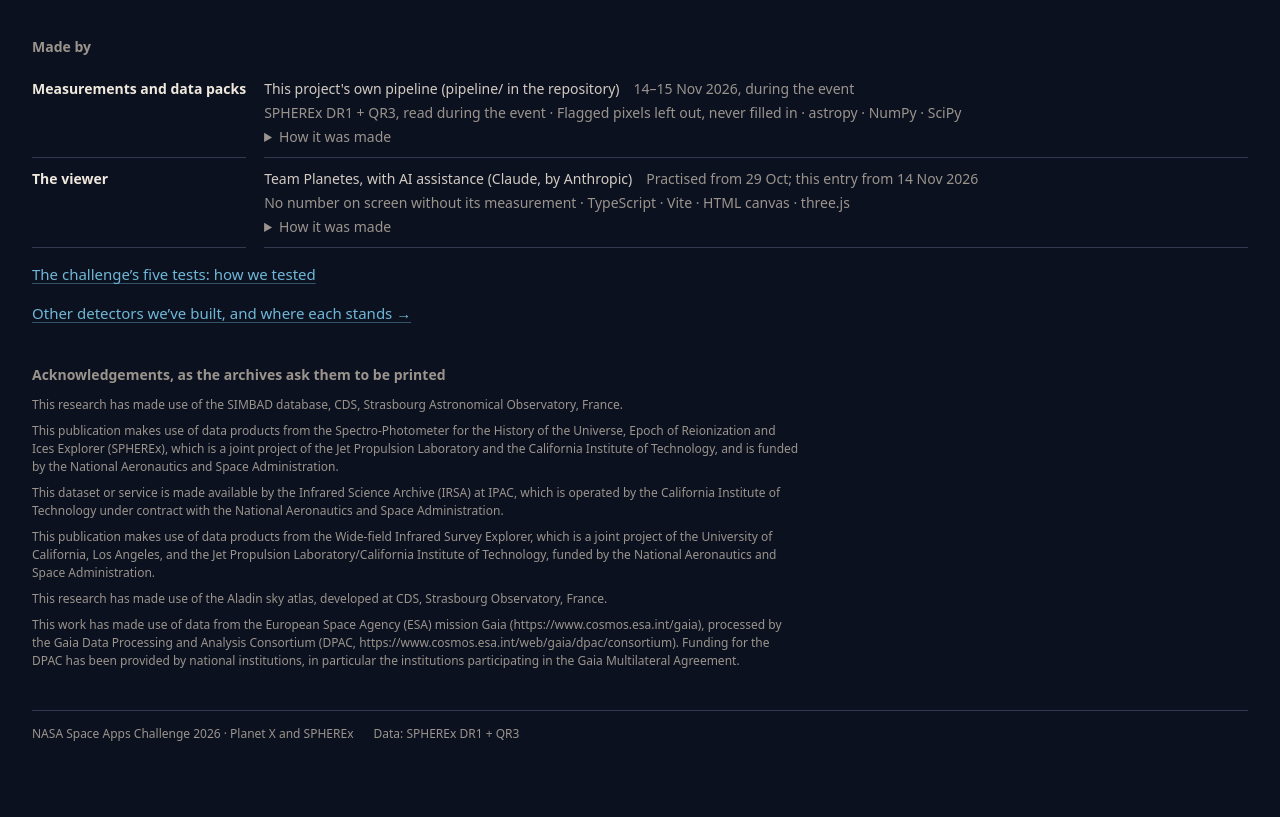
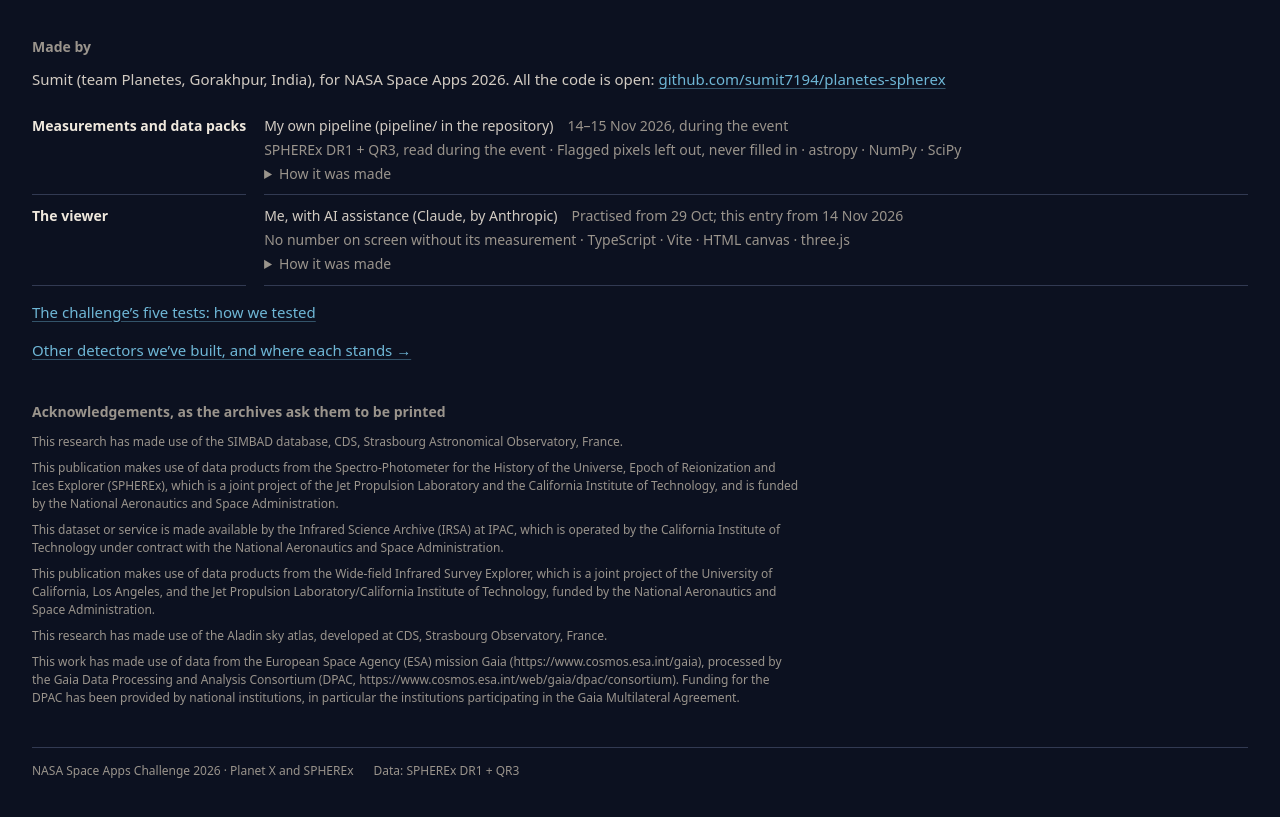
Before and after one commit to sumit7194/planetes-spherex, a website built with Vite: page credits.html in a window 1280 px wide. Shown: the part 1526-2343 px from the top of the page. Before the commit the page ends 2317 px from the top, so only its background shows below. Built offline with nearby package versions, Linux system fonts and the light colour scheme; a web font is replaced by a local one.

Commit message:
Credits, README, PRIOR_WORK and the submission draft in my own voice (Sumit): first person, a byline with my name and the repository link, 'discovered new brown dwarfs' (Physics)
Co-Authored-By: Claude Opus 5.5 <noreply@anthropic.com>

```diff
--- a/src/copy/en.ts
+++ b/src/copy/en.ts
@@ -1776,11 +1776,18 @@ export const copy = {
       },
     ],
     makersHeading: 'Made by',
+    /** Who made it, in my own words (Sumit, 15 Nov: first person, with the author and the code). */
+    byline:
+      'Sumit (team Planetes, Gorakhpur, India), for NASA Space Apps 2026. All the code is open:',
+    repo: {
+      text: 'github.com/sumit7194/planetes-spherex',
+      href: 'https://github.com/sumit7194/planetes-spherex',
+    },
     recordLabel: 'How it was made',
     makers: [
       {
         role: 'Measurements and data packs',
-        who: "This project's own pipeline (pipeline/ in the repository)",
+        who: 'My own pipeline (pipeline/ in the repository)',
         when: '14–15 Nov 2026, during the event',
         facts: [
           'SPHEREx DR1 + QR3, read during the event',
@@ -1788,21 +1795,21 @@ export const copy = {
           'astropy · NumPy · SciPy',
         ],
         record: [
-          "For each target, the pipeline searches IRSA for every SPHEREx photo of it, reads only the part of each file around the target, and resamples it onto one north-up grid. Each photo's own wavelength table gives the colour it saw at the target. Photos are grouped into passes (gaps over 60 days) and combined per pass and per detector (a median), leaving out pixels the SPHEREx pipeline flagged as saturated or as artefacts; the OUTLIER flag is kept on purpose, because real moving objects trip it.",
-          "A move is measured by fitting each pass's picture (only the wings when the centre is saturated), together with nearby Gaia stars held fixed, then subtracting the shift the steady stars share. A pair of passes gets a number only if at least two detectors give a fit and 90% of the steady stars agree to within 0.2 pixels; otherwise it is shown as not reliable, without a number.",
+          "For each target, my pipeline searches IRSA for every SPHEREx photo of it, reads only the part of each file around the target, and resamples it onto one north-up grid. Each photo's own wavelength table gives the colour it saw at the target. Photos are grouped into passes (gaps over 60 days) and combined per pass and per detector (a median), leaving out pixels the SPHEREx pipeline flagged as saturated or as artefacts; the OUTLIER flag is kept on purpose, because real moving objects trip it.",
+          "I measure a move by fitting each pass's picture (only the wings when the centre is saturated), together with nearby Gaia stars held fixed, then subtracting the shift the steady stars share. A pair of passes gets a number only if at least two detectors give a fit and 90% of the steady stars agree to within 0.2 pixels; otherwise it is shown as not reliable, without a number.",
         ],
       },
       {
         role: 'The viewer',
-        who: 'Team Planetes, with AI assistance (Claude, by Anthropic)',
+        who: 'Me, with AI assistance (Claude, by Anthropic)',
         when: 'Practised from 29 Oct; this entry from 14 Nov 2026',
         facts: [
           'No number on screen without its measurement',
           'TypeScript · Vite · HTML canvas · three.js',
         ],
         record: [
-          "The idea is Sumit's. Before the event he did a private practice run to find what looks good and what works; the interface grew from it. Claude wrote most of the code and text under the team's direction and review.",
-          'Inspired by WiseView and the Backyard Worlds: Planet 9 project, where volunteers found brown dwarfs by blinking WISE images.',
+          'The idea is mine. Before the event I did a private practice run to find what looks good and what works; this interface grew from it. Claude wrote most of the code and text under my direction, and I reviewed it.',
+          'Inspired by WiseView and the Backyard Worlds: Planet 9 project, where volunteers discovered new brown dwarfs by blinking WISE images.',
         ],
       },
     ],
--- a/src/credits.ts
+++ b/src/credits.ts
@@ -76,6 +76,7 @@ root.append(
   h('p', { class: 'lede' }, c.lede),
   table,
   h('h2', {}, c.makersHeading),
+  h('p', { class: 'byline' }, c.byline, ' ', h('a', { href: c.repo.href }, c.repo.text)),
   makers,
   h('p', { class: 'prior' }, h('a', { href: 'tests.html' }, copy.tests.link)),
   h('p', { class: 'prior' }, h('a', { href: 'detectors.html' }, copy.detectors.linkShort)),
--- a/src/styles/credits.css
+++ b/src/styles/credits.css
@@ -61,6 +61,11 @@
   font-size: var(--t-label);
 }
 
+/* Who made it, and where the code is: one line over the makers. */
+.byline {
+  margin: 0 0 14px;
+  color: var(--mist);
+}
 /* Makers: one row each, a role on the left, who · when · what on the right. */
 .makers {
   display: grid;
```
Also changed, not shown: PRIOR_WORK.md (+4 -4 lines), docs/SUBMISSION.md (+2 -2 lines), README.md.
